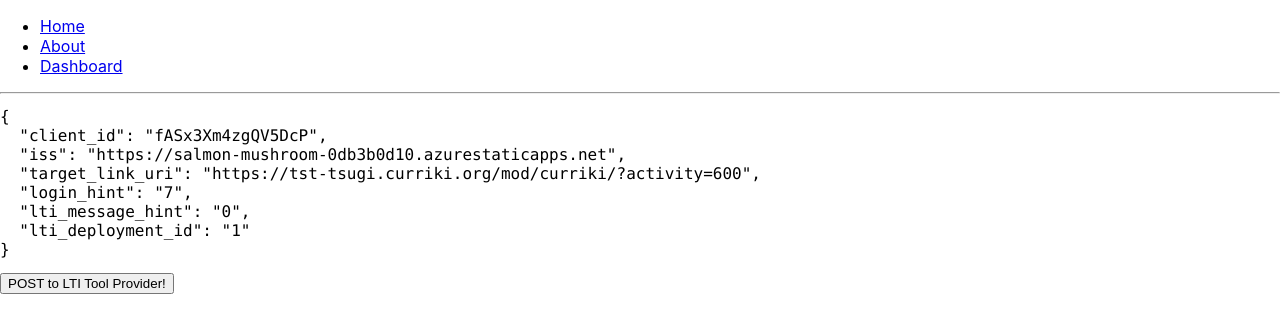
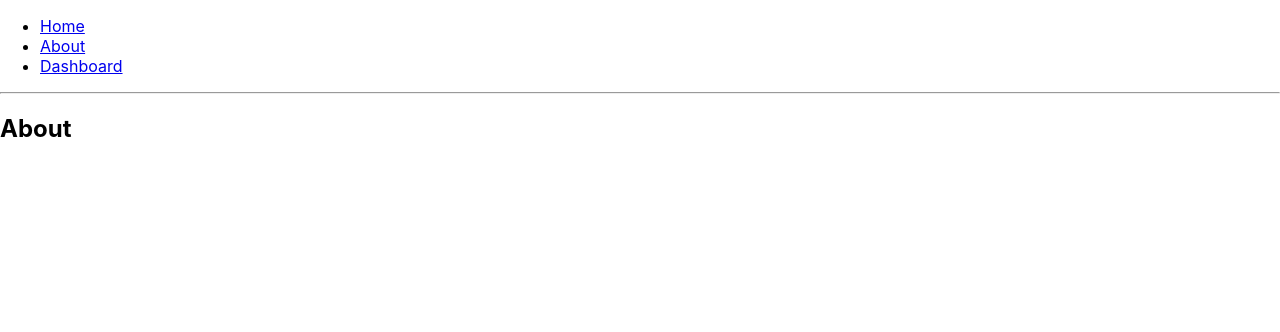
Before and after one commit to STEMuli-Tx/lti_consumer, a React (Create React App) app: page /lti/login in a window 1280 px wide. Shown: the top 332 px of the page. Built offline with nearby package versions, Linux system fonts and the light colour scheme.

Commit message:
MAJOR - add handler for params

```diff
--- a/src/App.js
+++ b/src/App.js
@@ -1,4 +1,4 @@
-import { HashRouter as Router, Switch, Route, Link } from "react-router-dom";
+import { BrowserRouter as Router, Switch, Route, Link } from "react-router-dom";
 import Form from "./Form";
 export default function App() {
   return (
@@ -9,7 +9,7 @@
             <Link to="/">Home</Link>
           </li>
           <li>
-            <Link to="/lti/login">About</Link>
+            <Link to="/lti/login/*">About</Link>
           </li>
           <li>
             <Link to="/dashboard">Dashboard</Link>
```
